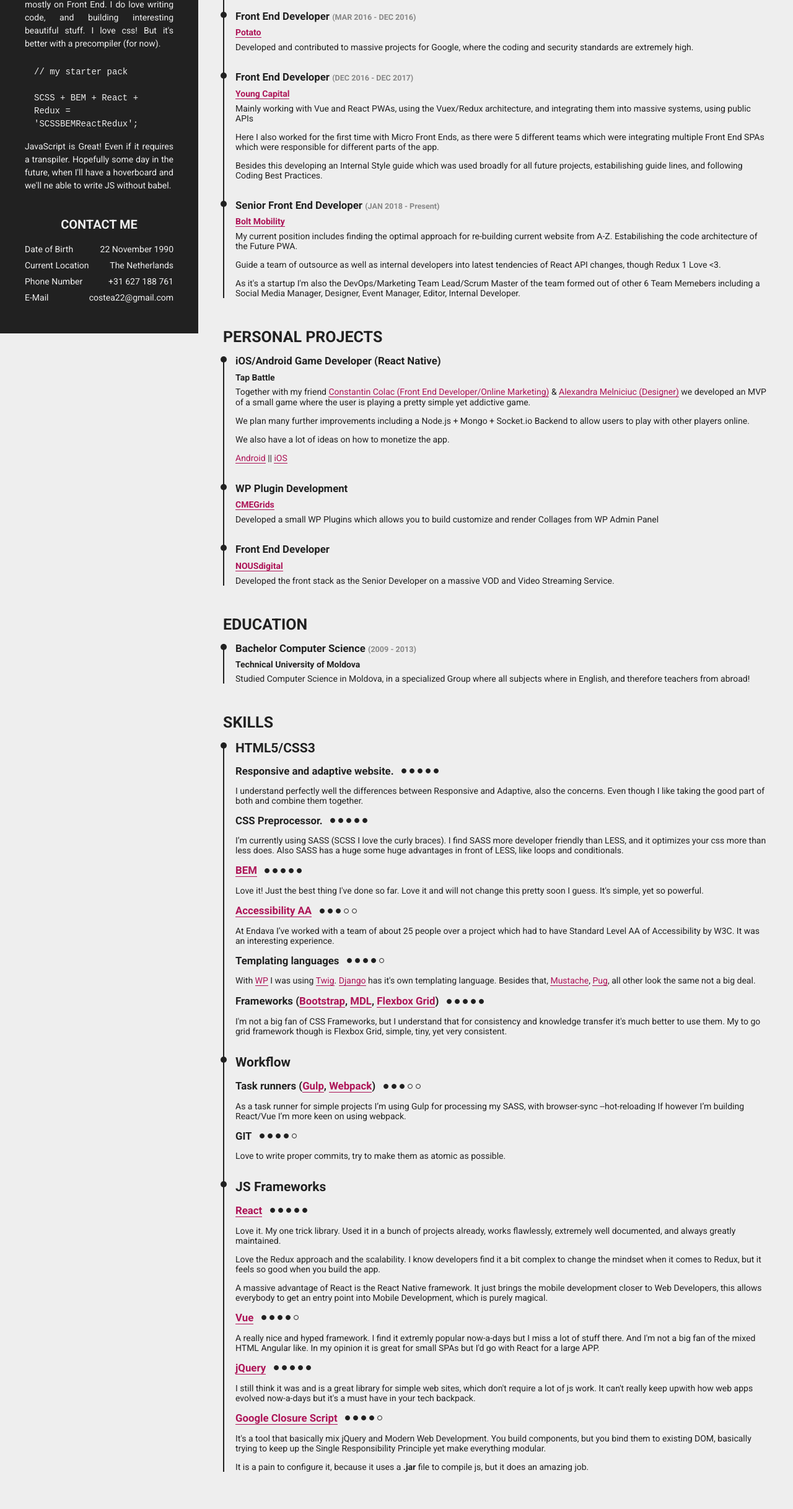
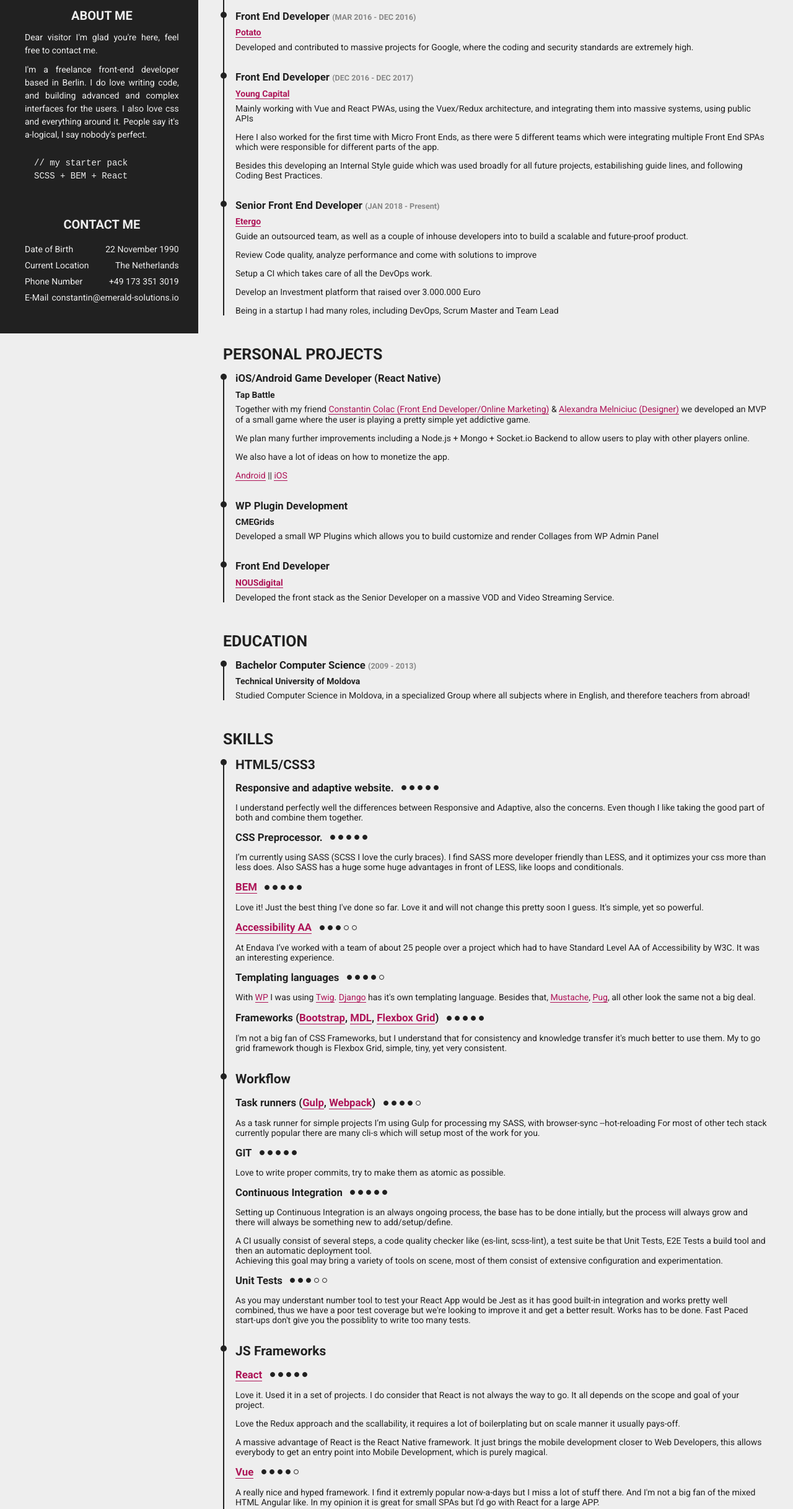
Before and after one commit to constantin-melniciuc/constantin-melniciuc.github.com, a website: page cv/index.html in a window 1280 px wide. Shown: the part 262-2697 px from the top of the page at 62% size. Drawn offline with Linux system fonts and the light colour scheme.

Commit message:
Update the contents and styles of the CV

```diff
--- a/cv/app/scss/components/intro/_in-contact.scss
+++ b/cv/app/scss/components/intro/_in-contact.scss
@@ -11,6 +11,16 @@
 
   &__line {
     @extend %flex-layout;
+    flex-wrap: nowrap;
     margin: 1rem 0;
   }
+
+  &__label {
+    white-space: nowrap;
+  }
+
+  &__content {
+    padding-left: .5rem;
+    white-space: nowrap;
+  }
 }
--- a/cv/app/scss/print.scss
+++ b/cv/app/scss/print.scss
@@ -25,10 +25,6 @@
   margin-bottom: .5cm;
 }
 
-.t-desc {
-  &__heading {
-    &--vue {
-      margin-top: 1cm;
-    }
-  }
+.t-desc__heading--unit-tests {
+  margin-top: 2.5cm;
 }
--- a/cv/index.html
+++ b/cv/index.html
@@ -17,24 +17,21 @@
             <img class="profile__image" src="./app/assets/profile.jpg" alt="Constantin Melniciuc" />
           </figure>
           <h1 class="profile__title">Constantin Melniciuc</h1>
-          <h4 class="profile__sub-head">Senior Full Stack Developer</h4>
+          <h4 class="profile__sub-head">Senior Front End Developer</h4>
         </div>
         <div class="intro__bio bio">
           <h3 class="bio__heading">About Me</h3>
           <div class="bio__content">
             <p class="bio__paragraph">
-              Hi there Mr. or Mrs. I'm glad you're here, feel free to contact me.
+              Dear visitor I'm glad you're here, feel free to contact me.
             </p>
             <p class="bio__paragraph">
-              I'm a full stack developer, who focuses mostly on Front End. I do love writing code, and building interesting beautiful stuff. I love css! But it's better with a precompiler (for now).
+              I'm a freelance front-end developer based in Berlin. I do love writing code, and building advanced and complex interfaces for the users. I also love css and everything around it. People say it's a-logical, I say nobody's perfect.
             </p>
             <pre>
-              // my starter pack <br />
-              SCSS + BEM + React + Redux = 'SCSSBEMReactRedux';
+              // my starter pack
+              SCSS + BEM + React
             </pre>
-            <p class="bio__paragraph">
-              JavaScript is Great! Even if it requires a transpiler. Hopefully some day in the future, when I'll have a hoverboard and we'll ne able to write JS without babel.
-            </p>
           </div>
         </div>
         <div class="intro__in-contact in-contact">
@@ -50,11 +47,11 @@
             </div>
             <div class="in-contact__line">
               <div class="in-contact__label">Phone Number</div>
-              <div class="in-contact__content">+31 627 188 761</div>
+              <div class="in-contact__content">+49 173 351 3019</div>
             </div>
             <div class="in-contact__line">
               <div class="in-contact__label">E-Mail</div>
-              <div class="in-contact__content">costea22@gmail.com</div>
+              <div class="in-contact__content">constantin@emerald-solutions.io</div>
             </div>
           </div>
         </div>
@@ -91,16 +88,20 @@
             </li>
             <li class="skill__item">
               <h3 class="skill__heading">Senior Front End Developer <time class="skill__time">(JAN 2018 - Present)</time></h3>
-              <h4 class="skill__company-name"><a href="https://www.youngcapital.nl/" target="_blank">Bolt Mobility</a></h4>
-              <p class="skill__desc">My current position includes finding the optimal approach for re-building current website from A-Z. Estabilishing the code architecture of the Future PWA.</p>
-              <p class="skill__desc">Guide a team of outsource as well as internal developers into latest tendencies of React API changes, though Redux 1 Love &lt;3.</p>
-              <p class="skill__desc">As it's a startup I'm also the DevOps/Marketing Team Lead/Scrum Master of the team formed out of other 6 Team Memebers including a Social Media Manager, Designer, Event Manager, Editor, Internal Developer.</p>
+              <h4 class="skill__company-name">
+                <a href="https://etergo.com/" target="_blank">Etergo</a>
+              </h4>
+              <p class="skill__desc">Guide an outsourced team, as well as a couple of inhouse developers into to build a scalable and future-proof product.</p>
+              <p class="skill__desc">Review Code quality, analyze performance and come with solutions to improve</p>
+              <p class="skill__desc">Setup a CI which takes care of all the DevOps work.</p>
+              <p class="skill__desc">Develop an Investment platform that raised over 3.000.000 Euro</p>
+              <p class="skill__desc">Being in a startup I had many roles, including DevOps, Scrum Master and Team Lead</p>
             </li>
           </ul>
         </section>
         <section class="section section--projects">
           <h2 class="section__heading">
-          Personal Projects
+            Personal Projects
           </h2>
           <ul class="section__desc skill">
             <li class="skill__item">
@@ -115,7 +116,7 @@
             </li>
             <li class="skill__item">
               <h3 class="skill__heading">WP Plugin Development</h3>
-              <h4 class="skill__company-name"><a href="http://cmegrids.com/" target="_blank">CMEGrids</a></h4>
+              <h4 class="skill__company-name">CMEGrids</h4>
               <p class="skill__desc">Developed a small WP Plugins which allows you to build customize and render Collages from WP Admin Panel</p>
             </li>
             <li class="skill__item">
@@ -232,13 +233,13 @@
                     <span class="tool__star tool__star--fill"></span>
                     <span class="tool__star tool__star--fill"></span>
                     <span class="tool__star tool__star--fill"></span>
-                    <span class="tool__star"></span>
+                    <span class="tool__star tool__star--fill"></span>
                     <span class="tool__star"></span>
                   </div>
                 </div>
                 <p class="t-desc__description">
                   As a task runner for simple projects I’m using Gulp for processing my SASS, with browser-sync  --hot-reloading
-                  If however I’m building React/Vue I’m more keen on using webpack.
+                  For most of other tech stack currently popular there are many cli-s which will setup most of the work for you.
                 </p>
                 <div class="inline-helper">
                   <h4 class="t-desc__heading">GIT</h4>
@@ -247,11 +248,43 @@
                     <span class="tool__star tool__star--fill"></span>
                     <span class="tool__star tool__star--fill"></span>
                     <span class="tool__star tool__star--fill"></span>
+                    <span class="tool__star tool__star--fill"></span>
+                  </div>
+                </div>
+                <p class="t-desc__description">
+                  Love to write proper commits, try to make them as atomic as possible.
+                </p>
+
+                <div class="inline-helper">
+                  <h4 class="t-desc__heading">Continuous Integration</h4>
+                  <div class="tool__level">
+                    <span class="tool__star tool__star--fill"></span>
+                    <span class="tool__star tool__star--fill"></span>
+                    <span class="tool__star tool__star--fill"></span>
+                    <span class="tool__star tool__star--fill"></span>
+                    <span class="tool__star tool__star--fill"></span>
+                  </div>
+                </div>
+                <p class="t-desc__description">
+                  Setting up Continuous Integration is an always ongoing process, the base has to be done intially, but the process will always grow and there will always be something new to add/setup/define.
+                </p>
+                <p class="t-desc__description">
+                  A CI usually consist of several steps, a code quality checker like (es-lint, scss-lint), a test suite be that Unit Tests, E2E Tests a build tool and then an automatic deployment tool. <br/>
+                  Achieving this goal may bring a variety of tools on scene, most of them consist of extensive configuration and experimentation.
+                </p>
+
+                <div class="inline-helper">
+                  <h4 class="t-desc__heading t-desc__heading--unit-tests">Unit Tests</h4>
+                  <div class="tool__level">
+                    <span class="tool__star tool__star--fill"></span>
+                    <span class="tool__star tool__star--fill"></span>
+                    <span class="tool__star tool__star--fill"></span>
+                    <span class="tool__star"></span>
                     <span class="tool__star"></span>
                   </div>
                 </div>
                 <p class="t-desc__description">
-                  Love to write proper commits, try to make them as atomic as possible.
+                  As you may understant number tool to test your React App would be Jest as it has good built-in integration and works pretty well combined, thus we have a poor test coverage but we're looking to improve it and get a better result. Works has to be done. Fast Paced start-ups don't give you the possiblity to write too many tests.
                 </p>
               </div>
             </li>
@@ -270,10 +303,10 @@
                     </div>
                   </div>
                   <p class="t-desc__description">
-                    Love it. My one trick library. Used it in a bunch of projects already, works flawlessly, extremely well documented, and always greatly maintained.
+                    Love it. Used it in a set of projects. I do consider that React is not always the way to go. It all depends on the scope and goal of your project.
                   </p>
                   <p class="t-desc__description">
-                    Love the Redux approach and the scalability. I know developers find it a bit complex to change the mindset when it comes to Redux, but it feels so good when you build the app.
+                    Love the Redux approach and the scallability, it requires a lot of boilerplating but on scale manner it usually pays-off.
                   </p>
                   <p class="t-desc__description">
                     A massive advantage of React is the React Native framework. It just brings the mobile development closer to Web Developers, this allows everybody to get an entry point into Mobile Development, which is purely magical.
```
Also changed, not shown: cv/package.json (+5 -9 lines), cv/app/css/print.css, cv/app/css/style.css, 1 other file.
